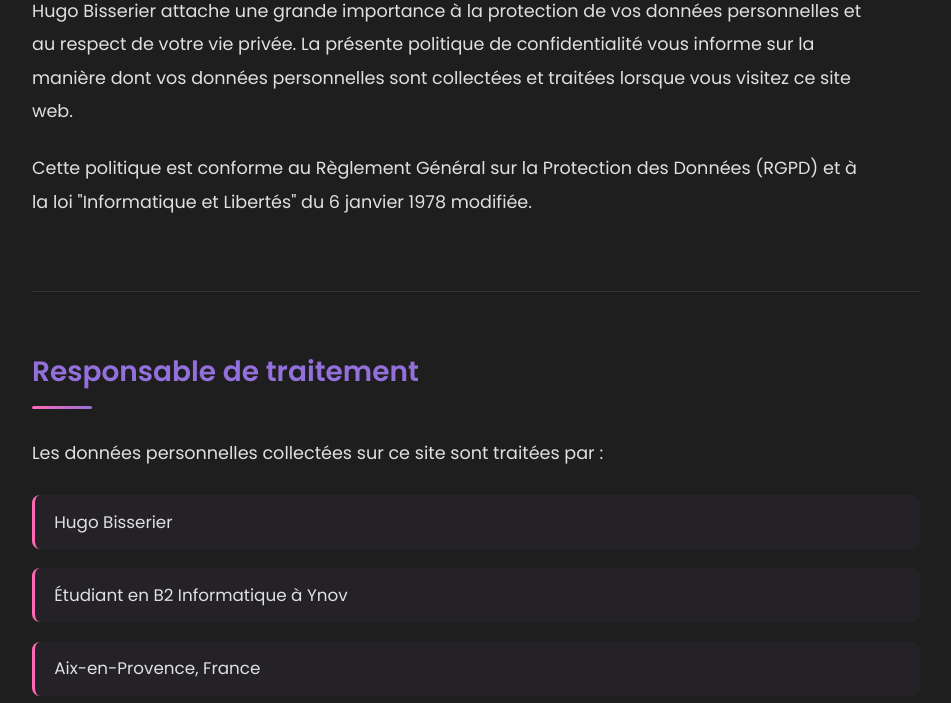
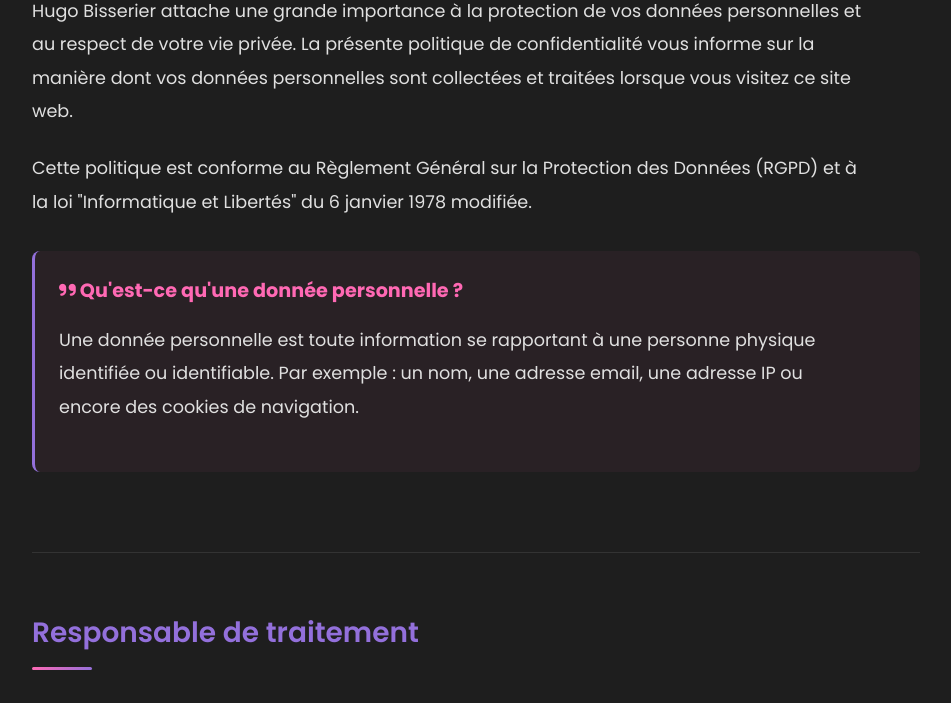
Before and after one commit to MentalOfCrow/dev-portfolio, a PHP site: page /politique-confidentialite in a window 1280 px wide. Shown: the part 537-1240 px from the top of the page, without its empty margins (164-1115 px from the left). Run offline with PHP 8.4, Linux system fonts and the light colour scheme.

Commit message:
Update politique-confidentialite.php

```diff
--- a/views/pages/politique-confidentialite.php
+++ b/views/pages/politique-confidentialite.php
@@ -15,6 +15,11 @@ $pageDescription = "Politique de confidentialité du portfolio d'Hugo Bisserier,
         <h2 data-translate="privacy_intro_title"><i class="fas fa-info-circle"></i>Introduction</h2>
         <p data-translate="privacy_intro_text1">Hugo Bisserier attache une grande importance à la protection de vos données personnelles et au respect de votre vie privée. La présente politique de confidentialité vous informe sur la manière dont vos données personnelles sont collectées et traitées lorsque vous visitez ce site web.</p>
         <p data-translate="privacy_intro_text2">Cette politique est conforme au Règlement Général sur la Protection des Données (RGPD) et à la loi "Informatique et Libertés" du 6 janvier 1978 modifiée.</p>
+
+        <div class="definition-box">
+            <h3><i class="fas fa-quote-right"></i> Qu'est-ce qu'une donnée personnelle ?</h3>
+            <p>Une donnée personnelle est toute information se rapportant à une personne physique identifiée ou identifiable. Par exemple : un nom, une adresse email, une adresse IP ou encore des cookies de navigation.</p>
+        </div>
     </section>
 
     <section class="legal-section">
@@ -62,7 +67,7 @@ $pageDescription = "Politique de confidentialité du portfolio d'Hugo Bisserier,
     <section class="legal-section">
         <h2 data-translate="privacy_rights_title"><i class="fas fa-user-check"></i>Vos droits</h2>
         <p data-translate="privacy_rights_text1">Conformément à la réglementation en vigueur, vous disposez des droits suivants concernant vos données personnelles :</p>
-        <ul>
+        <ul class="droits-rgpd">
             <li data-translate="privacy_rights_item1">Droit d'accès à vos données</li>
             <li data-translate="privacy_rights_item2">Droit de rectification</li>
             <li data-translate="privacy_rights_item3">Droit à l'effacement (droit à l'oubli)</li>
@@ -95,7 +100,7 @@ $pageDescription = "Politique de confidentialité du portfolio d'Hugo Bisserier,
     </div>
 
     <div class="back-link">
-        <a href="/" class="btn btn-primary">
+        <a href="/" class="btn">
             <i class="fas fa-arrow-left"></i>
             <span data-translate="privacy_back">Retour à l'accueil</span>
         </a>
```
